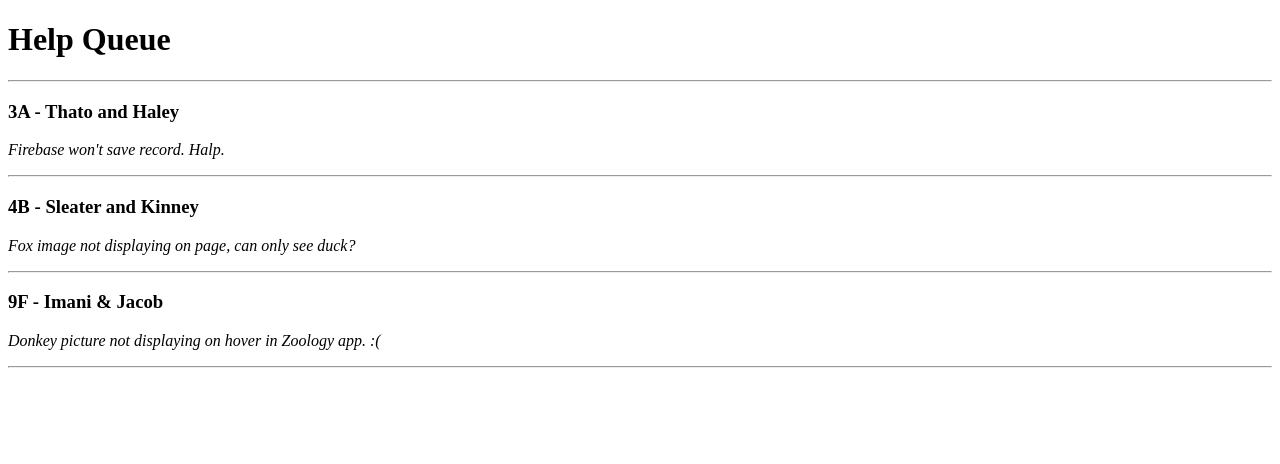
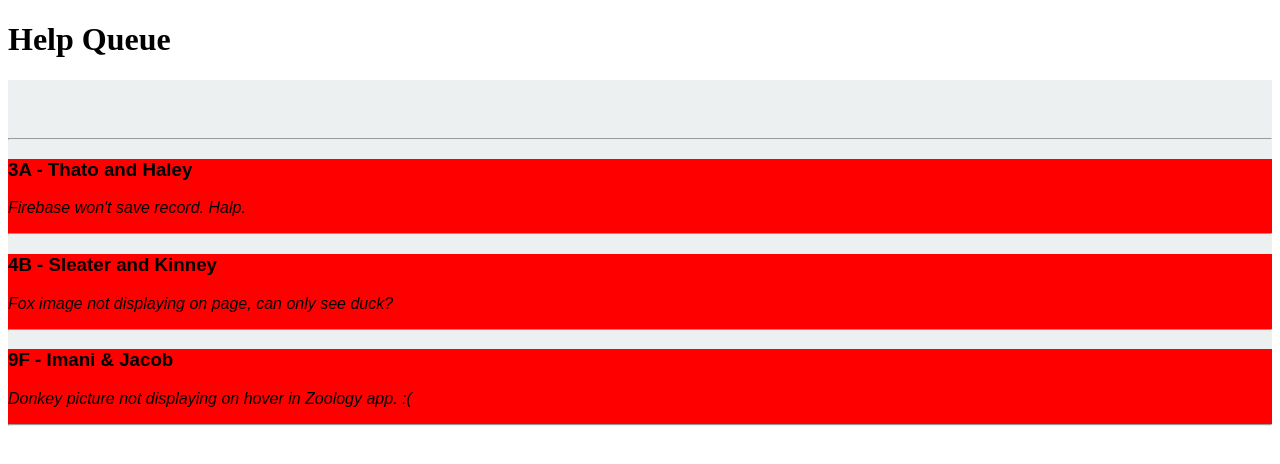
Before and after one commit to masenmatthews/React-HelpQueue, a React app: page / in a window 1280 px wide. Shown: the top 464 px of the page. Built offline with nearby package versions, Linux system fonts and the light colour scheme.

Commit message:
edit styling

```diff
--- a/package.json
+++ b/package.json
@@ -13,7 +13,8 @@
   "dependencies": {
     "prop-types": "^15.5.10",
     "react": "^15.5.4",
-    "react-dom": "^15.5.4"
+    "react-dom": "^15.5.4",
+    "styled-jsx": "^3.0.2"
   },
   "devDependencies": {
     "babel-core": "^6.24.1",
--- a/src/components/Ticket.jsx
+++ b/src/components/Ticket.jsx
@@ -4,6 +4,11 @@ import PropTypes from 'prop-types';
 function Ticket(props){
   return (
     <div>
+      <style jsx>{`
+        div {
+          background-color: red;
+        }
+      `}</style>
       <h3>{props.location} - {props.names}</h3>
       <p><em>{props.issue}</em></p>
       <hr/>
--- a/src/components/TicketList.jsx
+++ b/src/components/TicketList.jsx
@@ -19,9 +19,14 @@ var masterTicketList = [
   }
 ];
 
-function TicketList(){
+function TicketList(props) {
+  var TicketListComponentStyles = {
+  backgroundColor: '#ecf0f1',
+  fontFamily: 'sans-serif',
+  paddingTop: '50px'
+}
 return (
-    <div>
+  <div style={TicketListComponentStyles}>
     <hr/>
     {masterTicketList.map((ticket, index) =>
       <Ticket names={ticket.names}
--- a/webpack.config.js
+++ b/webpack.config.js
@@ -51,7 +51,8 @@ module.exports = {
             "react",
           ],
           plugins: [
-            "react-hot-loader/babel"
+            "react-hot-loader/babel",
+            "styled-jsx/babel"
           ]
         }
       }
```
Also changed, not shown: 2 other files (tests, documents, lock files or other folders). Lines whose indentation alone changed are shown as unchanged.
